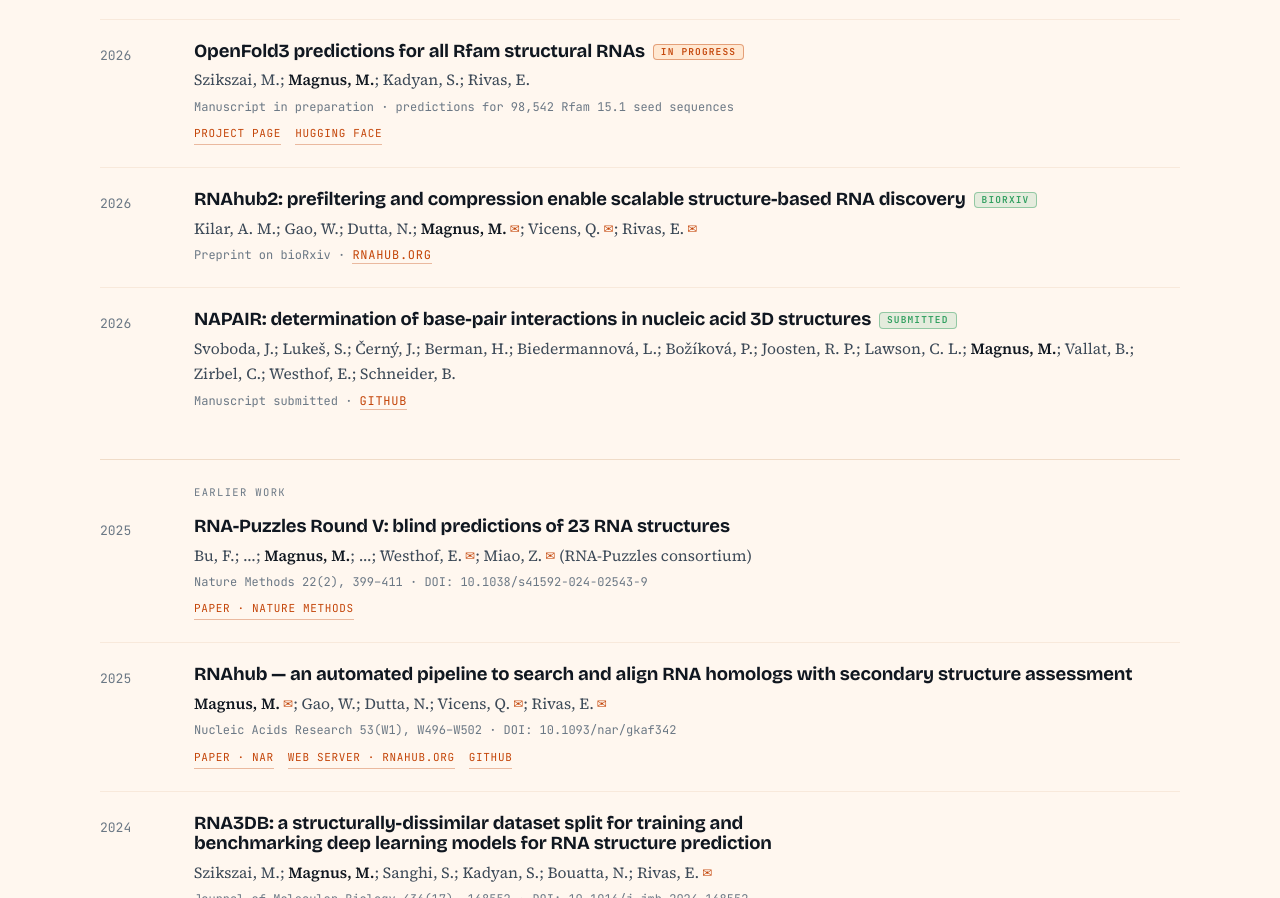
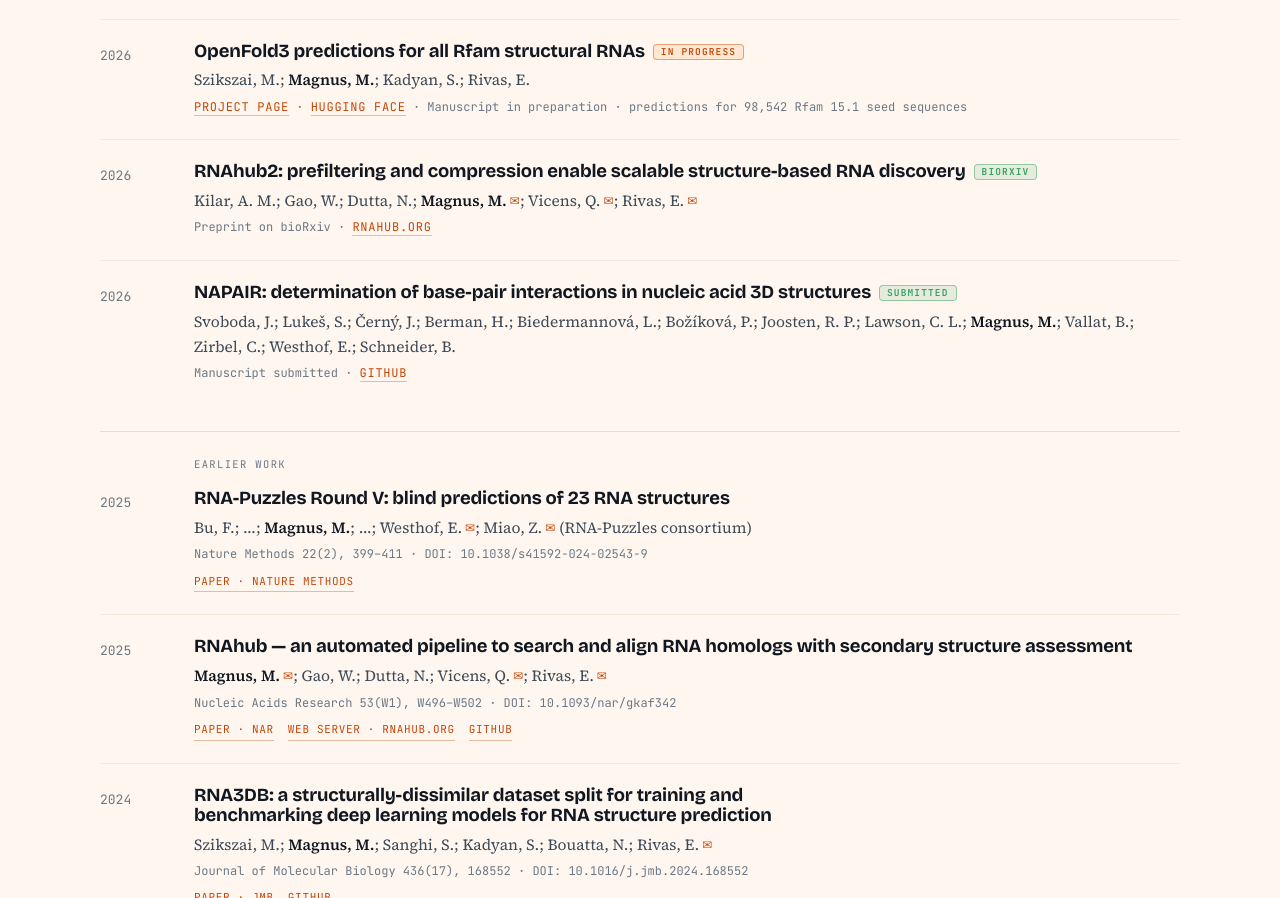
Before and after one commit to mmagnus/magnus-lab, a plain HTML site: page index.html in a window 1280 px wide. Shown: the part 2626-3524 px from the top of the page. Drawn offline with nearby package versions, Linux system fonts and the light colour scheme.

Commit message:
OpenFold3 Rfam: links and venue on one line
Co-Authored-By: Claude Opus 5 <noreply@anthropic.com>
Claude-Session: https://claude.ai/code/session_01KfdQzr2LBUBBoyVGtKUmaa

```diff
--- a/index.html
+++ b/index.html
@@ -850,8 +850,7 @@ footer{border-top:3px solid var(--accent-2); padding-block:32px; color:var(--ink
           <div>
             <h3>OpenFold3 predictions for all Rfam structural RNAs<span class="todo prog">in progress</span></h3>
             <p class="authors">Szikszai, M.; <b>Magnus, M.</b>; Kadyan, S.; Rivas, E.</p>
-            <p class="venue">Manuscript in preparation &#183; predictions for 98,542 Rfam 15.1 seed sequences</p>
-            <div class="links"><a rel="noopener" target="_blank" href="https://marcellszi.github.io/rfam-seed-openfold3">Project page</a><a rel="noopener" target="_blank" href="https://huggingface.co/datasets/marcellszikszai/rfam-seed-openfold3">Hugging Face</a></div>
+            <p class="venue"><a rel="noopener" target="_blank" href="https://marcellszi.github.io/rfam-seed-openfold3">Project page</a> &#183; <a rel="noopener" target="_blank" href="https://huggingface.co/datasets/marcellszikszai/rfam-seed-openfold3">Hugging Face</a> &#183; Manuscript in preparation &#183; predictions for 98,542 Rfam 15.1 seed sequences</p>
           </div>
         </article>
         <article class="pub">
```
